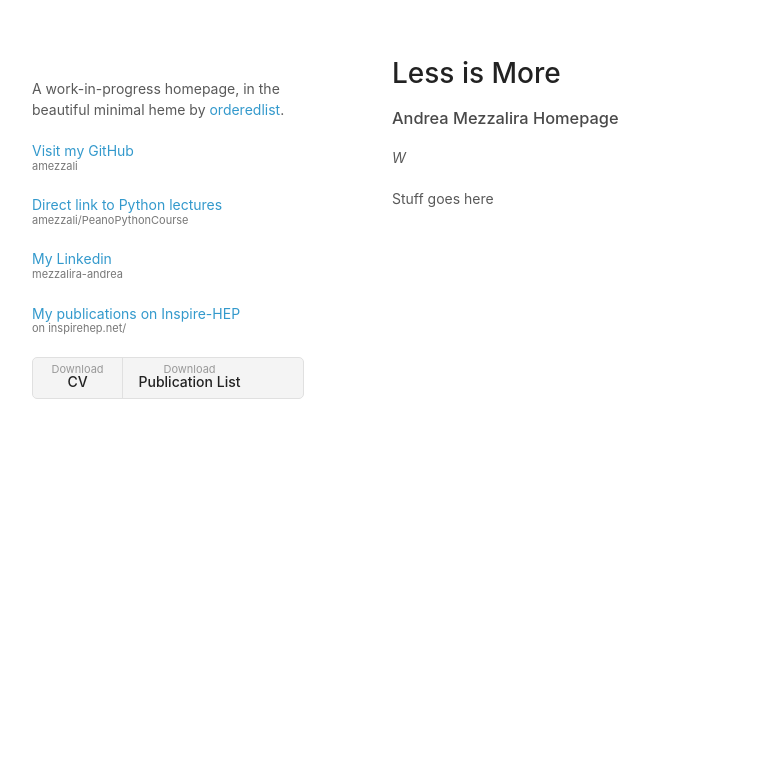
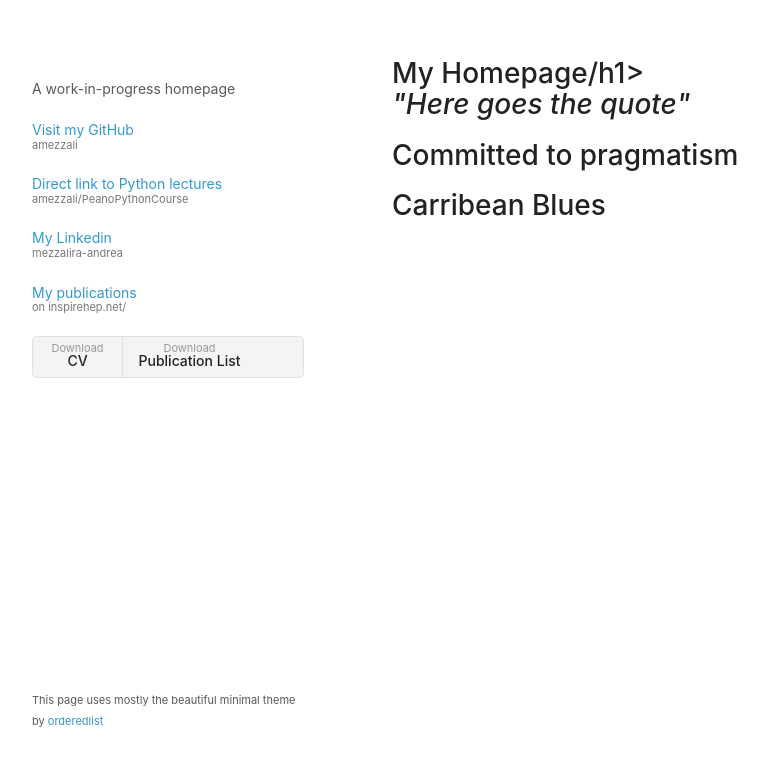
Before and after one commit to amezzali/amezzali.github.io, a plain HTML site: page index.html in a window 1280 px wide. Shown: the whole page, without its empty margins (178-946 px from the left). Drawn offline with Linux system fonts and the light colour scheme.

Commit message:
Update index.html

```diff
--- a/index.html
+++ b/index.html
@@ -16,27 +16,29 @@
     <div class="wrapper">
       <header>
         <h1></h1>
-        <p>A work-in-progress homepage, in the beautiful minimal heme by <a href="https://github.com/orderedlist">orderedlist</a>.</p>
+        <p>A work-in-progress homepage</p>
         <p class="view"><a href="https://github.com/amezzali">Visit my GitHub <small>amezzali</small></a></p>
         <p class="view"><a href="https://github.com/amezzali/PeanoPythonCourse">Direct link to Python lectures<small>amezzali/PeanoPythonCourse</small></a></p>
         <p class="view"><a href="www.linkedin.com/in/mezzalira-andrea">My Linkedin<small>mezzalira-andrea</small></a></p>
-        <p class="view"><a href="http://inspirehep.net/search?ln=en&p=f+a+mezzalira%2C+a&of=hb&action_search=Search&sf=earliestdate&so=d">My publications on Inspire-HEP<small>on inspirehep.net/</small></a></p>
+        <p class="view"><a href="http://inspirehep.net/search?ln=en&p=f+a+mezzalira%2C+a&of=hb&action_search=Search&sf=earliestdate&so=d">My publications<small>on inspirehep.net/</small></a></p>
         <ul>
           <li><a href="https://amezzali.github.io/personal_docs/mezzalira_resume.pdf">Download <strong>CV</strong></a></li>
           <li><a href="https://amezzali.github.io/personal_docs/Publication_list_Mezzalira.pdf">Download <strong>Publication List</strong></a></li>
         </ul>
       </header>
       <section>
-        <h1>Less is More</h1>
-        <h3>Andrea Mezzalira Homepage</h3>
+        <h1>My Homepage/h1>
 
-        <p><em>W</em></p>
+        <p><em>"Here goes the quote"</em></p>
 
-        <p> Stuff goes here </p>
+        <p>Committed to pragmatism</p>
+
+        <p>Carribean Blues  </p>
+
 
       </section>
       <footer>
-        <p><small> </small></p>
+        <p><small>This page uses mostly the beautiful minimal theme by <a href="https://github.com/orderedlist">orderedlist</a> </small></p>
       </footer>
     </div>
     <script src="javascripts/scale.fix.js"></script>
```
